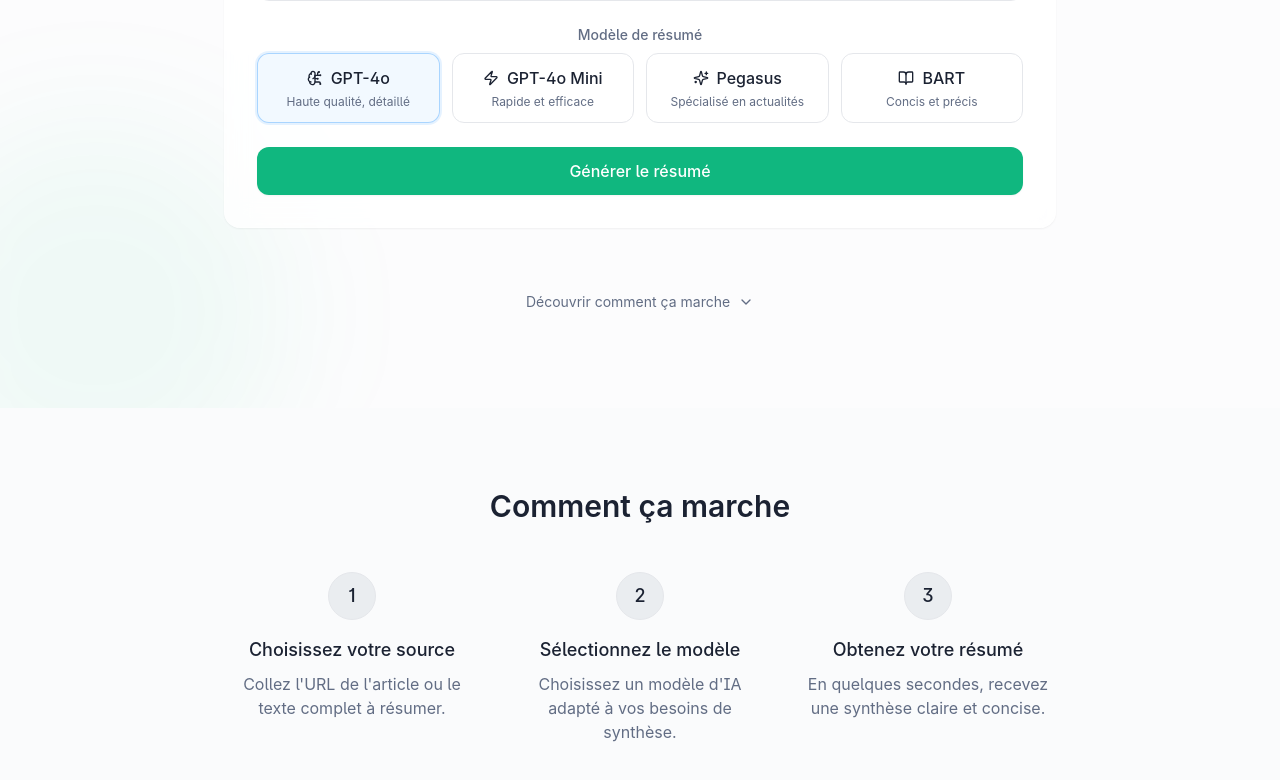
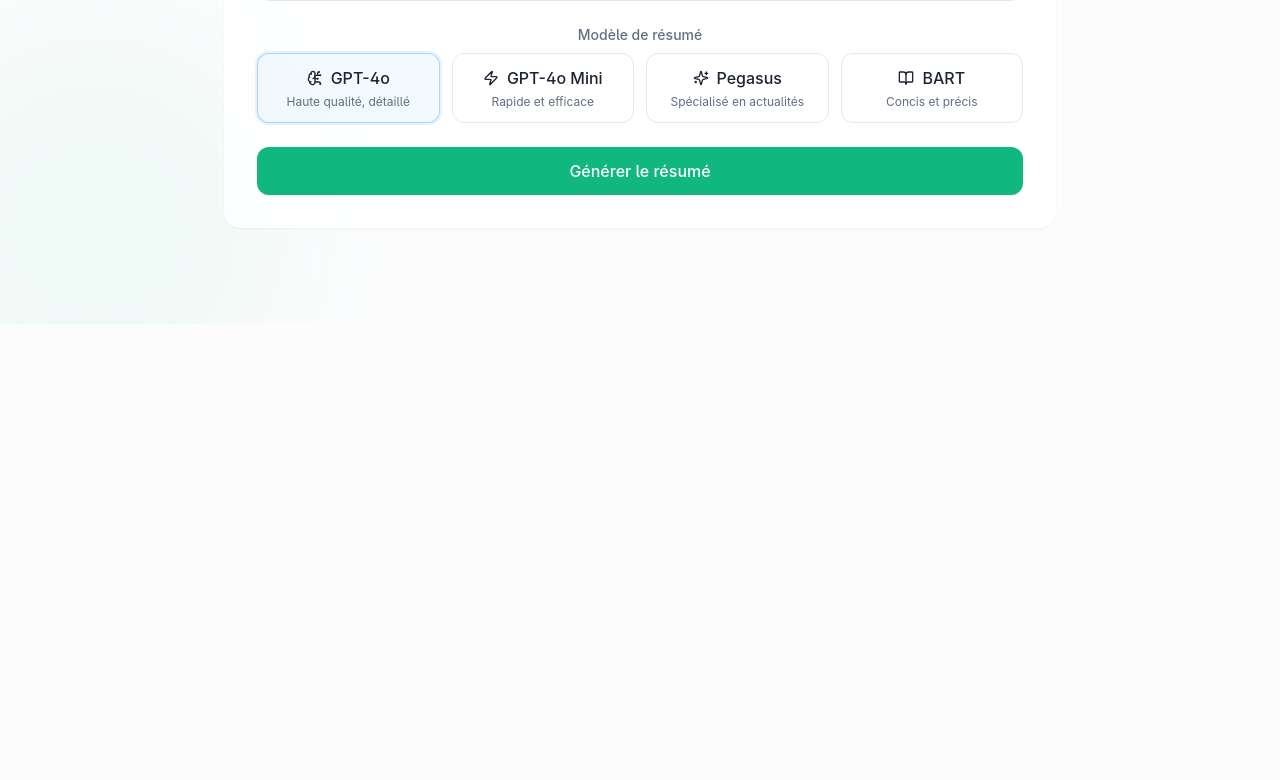
Before and after one commit to Yoannoza/ai-summurizer, a React (Vite) app: page / in a window 1280 px wide. Shown: the part 665-1445 px from the top of the page. After the commit the page ends 989 px from the top, so only its background shows below. Built offline with nearby package versions, Linux system fonts and the light colour scheme; a web font is replaced by a local one.

Commit message:
Remove "Comment ça marche" section
Removes the "Comment ça marche" section from the main page.

```diff
--- a/src/pages/Index.tsx
+++ b/src/pages/Index.tsx
@@ -48,16 +48,6 @@ const Index = () => {
             <div className="animate-fade-in" style={{ animationDelay: '0.2s' }}>
               <SummaryForm onResultGenerated={handleResultGenerated} />
             </div>
-
-            <div className="mt-16 flex justify-center animate-fade-in" style={{ animationDelay: '0.4s' }}>
-              <a
-                href="#how-it-works"
-                className="flex items-center gap-2 text-sm text-muted-foreground hover:text-foreground transition-colors"
-              >
-                Découvrir comment ça marche
-                <ChevronDown className="w-4 h-4" />
-              </a>
-            </div>
           </div>
         </section>
 
@@ -69,40 +59,6 @@ const Index = () => {
             </div>
           </section>
         )}
-
-        <section id="how-it-works" className="py-20 px-4 bg-muted/30">
-          <div className="container max-w-4xl text-center">
-            <h2 className="text-2xl md:text-3xl font-semibold mb-12">Comment ça marche</h2>
-
-            <div className="grid grid-cols-1 md:grid-cols-3 gap-8">
-              {[
-                {
-                  step: "1",
-                  title: "Choisissez votre source",
-                  description: "Collez l'URL de l'article ou le texte complet à résumer."
-                },
-                {
-                  step: "2",
-                  title: "Sélectionnez le modèle",
-                  description: "Choisissez un modèle d'IA adapté à vos besoins de synthèse."
-                },
-                {
-                  step: "3",
-                  title: "Obtenez votre résumé",
-                  description: "En quelques secondes, recevez une synthèse claire et concise."
-                }
-              ].map((item) => (
-                <div key={item.step} className="flex flex-col items-center">
-                  <div className="w-12 h-12 rounded-full bg-accent flex items-center justify-center mb-4 border border-border">
-                    <span className="text-lg font-medium">{item.step}</span>
-                  </div>
-                  <h3 className="text-lg font-medium mb-2">{item.title}</h3>
-                  <p className="text-muted-foreground">{item.description}</p>
-                </div>
-              ))}
-            </div>
-          </div>
-        </section>
       </main>
     </div>
   );
```
